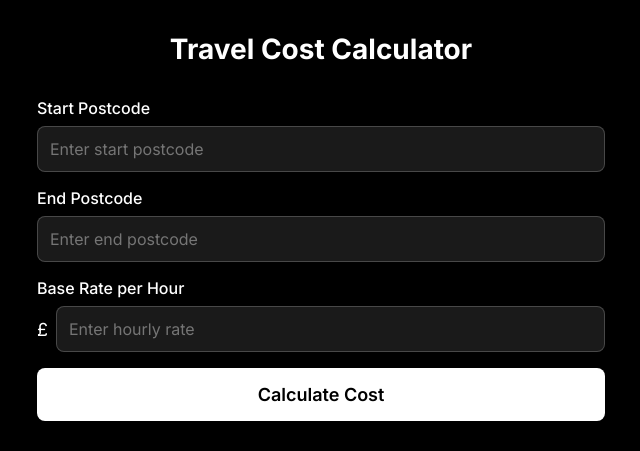
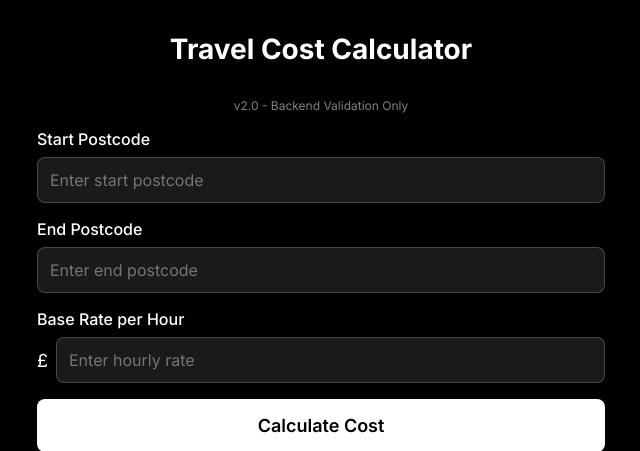
Before and after one commit to Rahelio/Travel-Cost-Calculator, a Flask app: page / in a window 1280 px wide. Shown: the top 451 px of the page, without its empty margins (319-959 px from the left). Run offline with Flask 3, Linux system fonts and the light colour scheme.

Commit message:
updates to index.html

```diff
--- a/python_app/templates/index.html
+++ b/python_app/templates/index.html
@@ -3,6 +3,9 @@
 <head>
     <meta charset="UTF-8">
     <meta name="viewport" content="width=device-width, initial-scale=1.0">
+    <meta http-equiv="Cache-Control" content="no-cache, no-store, must-revalidate">
+    <meta http-equiv="Pragma" content="no-cache">
+    <meta http-equiv="Expires" content="0">
     <title>Travel Cost Calculator</title>
     <link href="https://fonts.googleapis.com/css2?family=Inter:wght@400;500;600;700&display=swap" rel="stylesheet">
     <style>
@@ -159,6 +162,9 @@
 <body>
     <div class="container">
         <h1>Travel Cost Calculator</h1>
+        <div style="text-align: center; font-size: 12px; color: rgba(255,255,255,0.5); margin-bottom: 1rem;">
+            v2.0 - Backend Validation Only
+        </div>
 
         <div class="input-group">
             <label for="startPostcode">Start Postcode</label>
```
